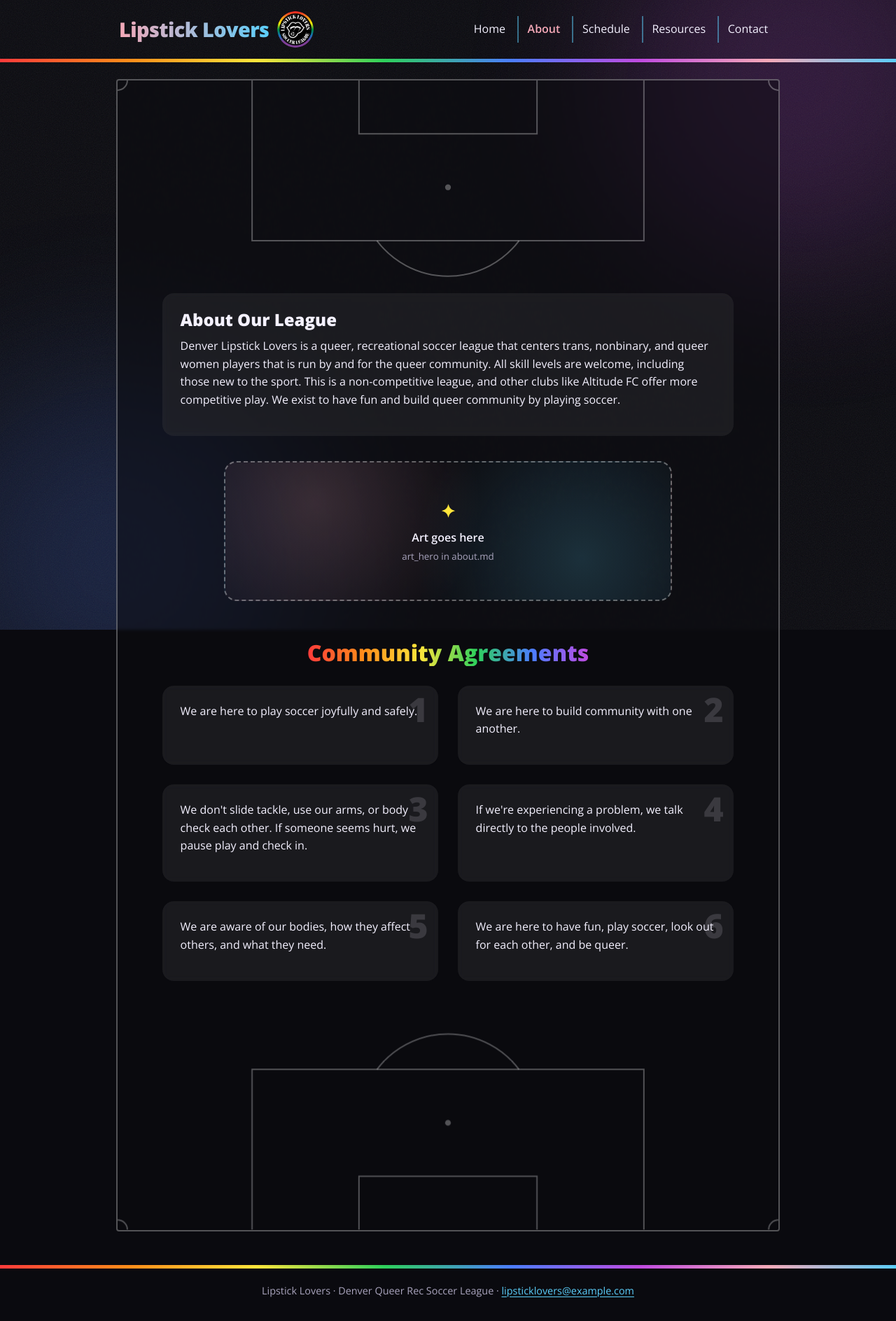
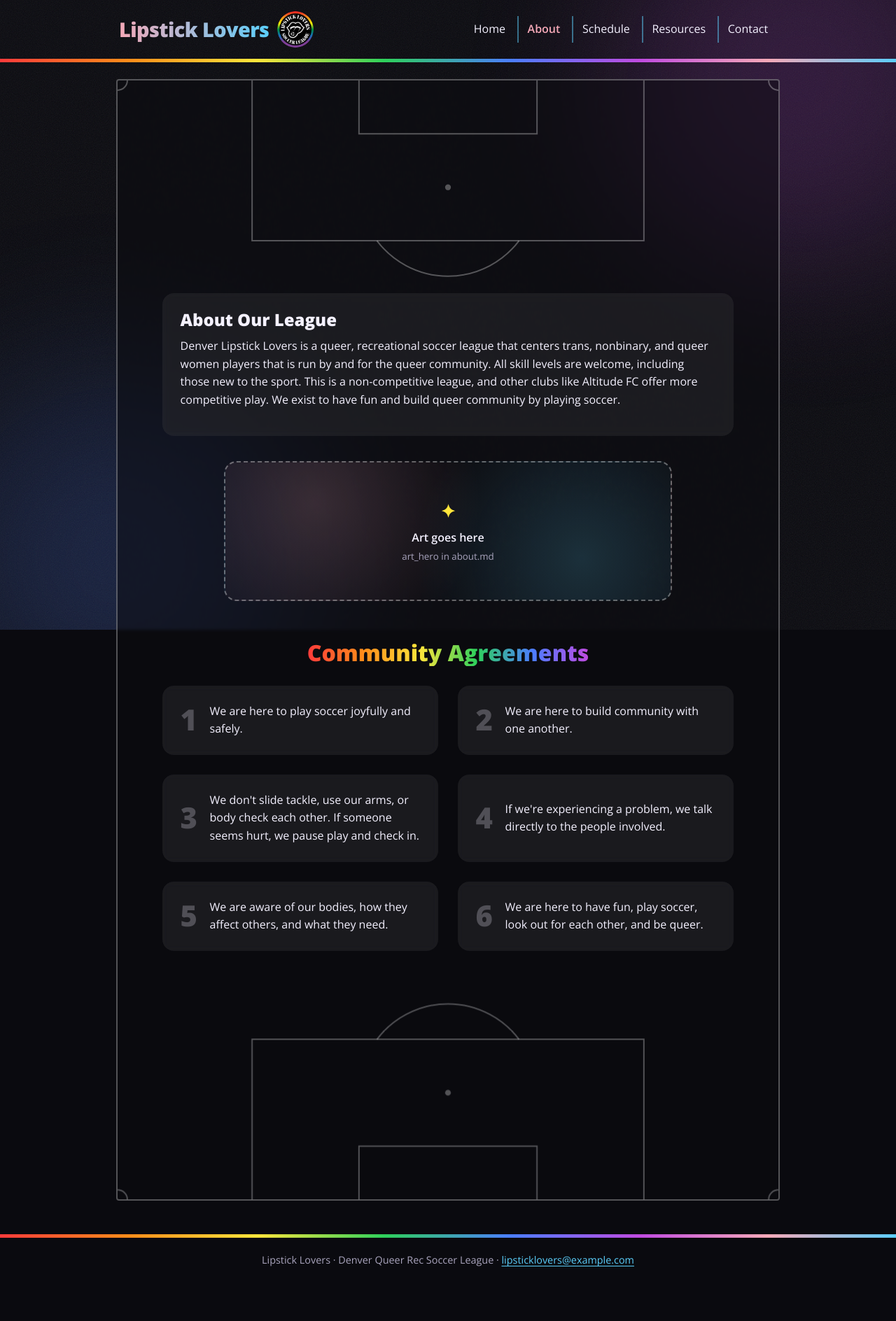
Before and after one commit to brirowe/Lipstick-Lovers, a Jekyll site: the page built from about.md, in a window 1280 px wide. Shown: the whole page at 70% size. Built offline with Jekyll 4.4.1, drawn with Linux system fonts in a browser that asks for light colours; after the commit the page ends 1844 px from its top, so only the background shows below that.

Commit message:
update formatting

```diff
--- a/_sass/_theme.scss
+++ b/_sass/_theme.scss
@@ -256,6 +256,21 @@ img { max-width: 100%; display: block; }
   opacity: 0.15;
 }
 
+// Community agreement cards: number on the left, text on the right
+.agreement {
+  display: flex;
+  align-items: center;
+  gap: 1.1rem;
+}
+.agreement .card-num {
+  position: static;
+  flex-shrink: 0;
+  font-size: 2.6rem;
+  line-height: 1;
+  opacity: 0.25;
+}
+.agreement p { margin: 0; }
+
 .grid {
   display: grid;
   grid-template-columns: repeat(2, 1fr);
--- a/about.md
+++ b/about.md
@@ -19,7 +19,7 @@ Denver Lipstick Lovers is a queer, recreational soccer league that centers trans
 
 <div class="grid">
   {% for a in site.data.agreements %}
-  <article class="card c-{{ forloop.index0 | modulo: 6 }}">
+    <article class="card agreement c-{{ forloop.index0 | modulo: 6 }}">
     <span class="card-num">{{ forloop.index }}</span>
     {% if a.title %}<h3>{{ a.title }}</h3>{% endif %}
     <p>{{ a.text }}</p>
```
Also changed, not shown: contact.md (+1 -2 lines).
